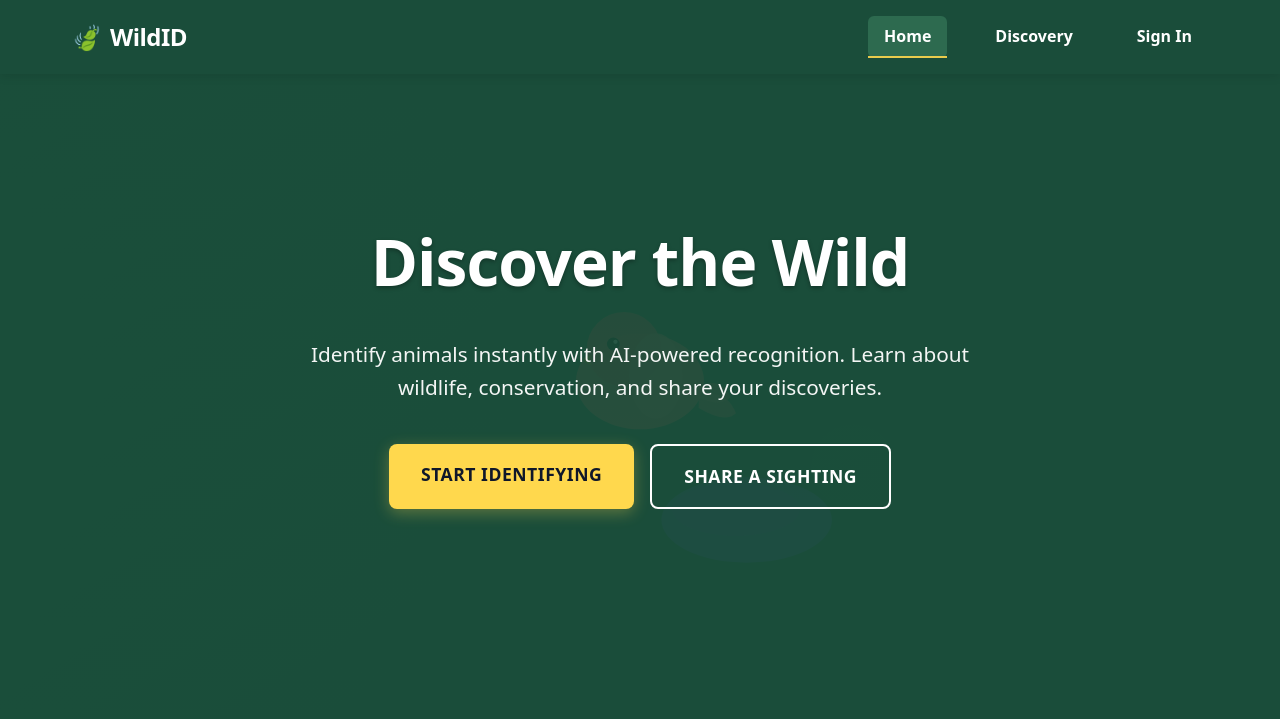
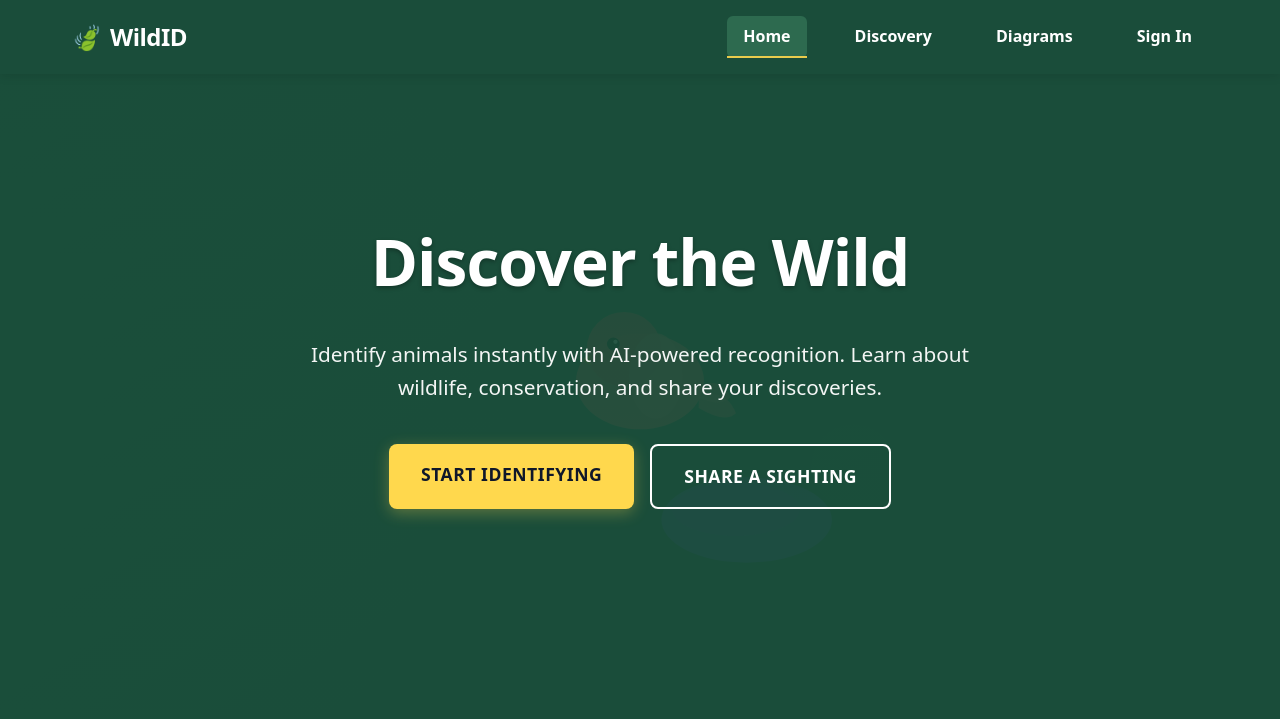
Before and after one commit to Red-Turtles/Proof-Of-Concept-Demo, a Flask app: page / in a window 1280 px wide. Shown: the top 719 px of the page. Run offline with Flask 3, Linux system fonts and the light colour scheme; some libraries are stand-ins or nearby versions.

Commit message:
Add route to serve architecture diagrams
Co-authored-by: jrpenniedpu <jrpenniedpu@gmail.com>

```diff
--- a/app.py
+++ b/app.py
@@ -13,7 +13,7 @@ import tempfile
 import logging
 from datetime import datetime, timedelta
 from urllib.parse import urlparse
-from flask import Flask, request, jsonify, render_template, session, redirect, url_for, flash, g
+from flask import Flask, request, jsonify, render_template, session, redirect, url_for, flash, g, send_from_directory
 from flask_cors import CORS
 from flask_session import Session
 from PIL import Image
@@ -1284,6 +1284,12 @@ def get_habitat_api(species):
     habitat_data = get_animal_habitat_data(species, common_name, animal_type)
     return jsonify(habitat_data)
 
+
+@app.route('/docs/diagrams')
+def diagrams():
+    """Serve interactive architecture and security diagrams"""
+    return send_from_directory('docs', 'diagrams.html')
+
 @app.route('/test-coordinates')
 def test_coordinates():
     """Test endpoint to check coordinate data"""
--- a/templates/discovery.html
+++ b/templates/discovery.html
@@ -18,6 +18,7 @@
       <div class="nav-links">
         <a href="/" class="nav-link">Home</a>
         <a href="/discovery" class="nav-link active">Discovery</a>
+          <a href="/docs/diagrams" class="nav-link" target="_blank" rel="noopener">Diagrams</a>
           {% if current_user %}
             <a href="/history" class="nav-link">History</a>
             <form action="/auth/logout" method="post" class="logout-form">
--- a/templates/history.html
+++ b/templates/history.html
@@ -210,6 +210,7 @@
       <div class="nav-links">
         <a href="/" class="nav-link">Home</a>
         <a href="/discovery" class="nav-link">Discovery</a>
+          <a href="/docs/diagrams" class="nav-link" target="_blank" rel="noopener">Diagrams</a>
         <a href="/history" class="nav-link active">History</a>
         {% if current_user %}
           <form action="/auth/logout" method="post" class="logout-form">
--- a/templates/index.html
+++ b/templates/index.html
@@ -18,6 +18,7 @@
       <div class="nav-links">
         <a href="/" class="nav-link active">Home</a>
         <a href="/discovery" class="nav-link">Discovery</a>
+          <a href="/docs/diagrams" class="nav-link" target="_blank" rel="noopener">Diagrams</a>
           {% if current_user %}
             <a href="/history" class="nav-link">History</a>
             <form action="/auth/logout" method="post" class="logout-form">
--- a/templates/login.html
+++ b/templates/login.html
@@ -150,6 +150,7 @@
       <div class="nav-links">
         <a href="/" class="nav-link">Home</a>
         <a href="/discovery" class="nav-link">Discovery</a>
+          <a href="/docs/diagrams" class="nav-link" target="_blank" rel="noopener">Diagrams</a>
       </div>
     </div>
   </nav>
--- a/templates/results.html
+++ b/templates/results.html
@@ -20,6 +20,7 @@
       <div class="nav-links">
         <a href="/" class="nav-link">Home</a>
         <a href="/discovery" class="nav-link active">Discovery</a>
+          <a href="/docs/diagrams" class="nav-link" target="_blank" rel="noopener">Diagrams</a>
           {% if current_user %}
             <a href="/history" class="nav-link">History</a>
             <form action="/auth/logout" method="post" class="logout-form">
```
